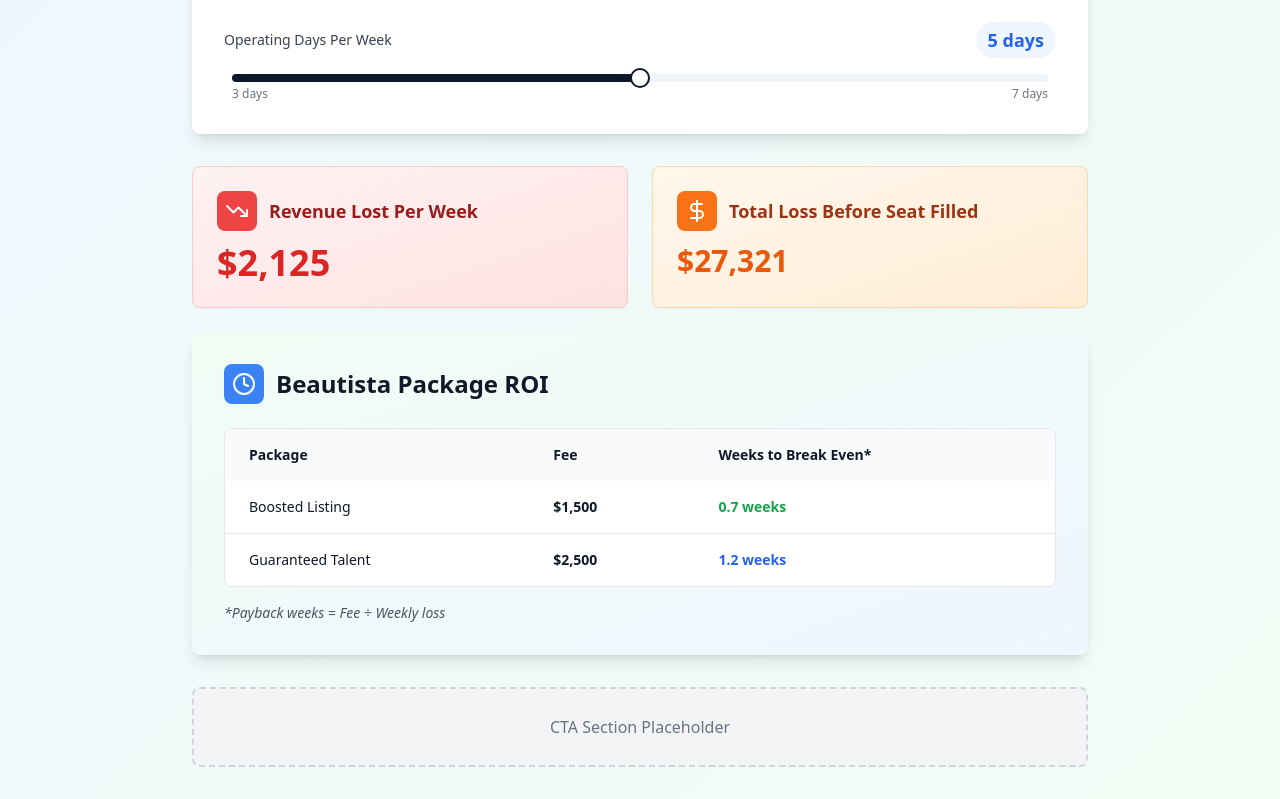
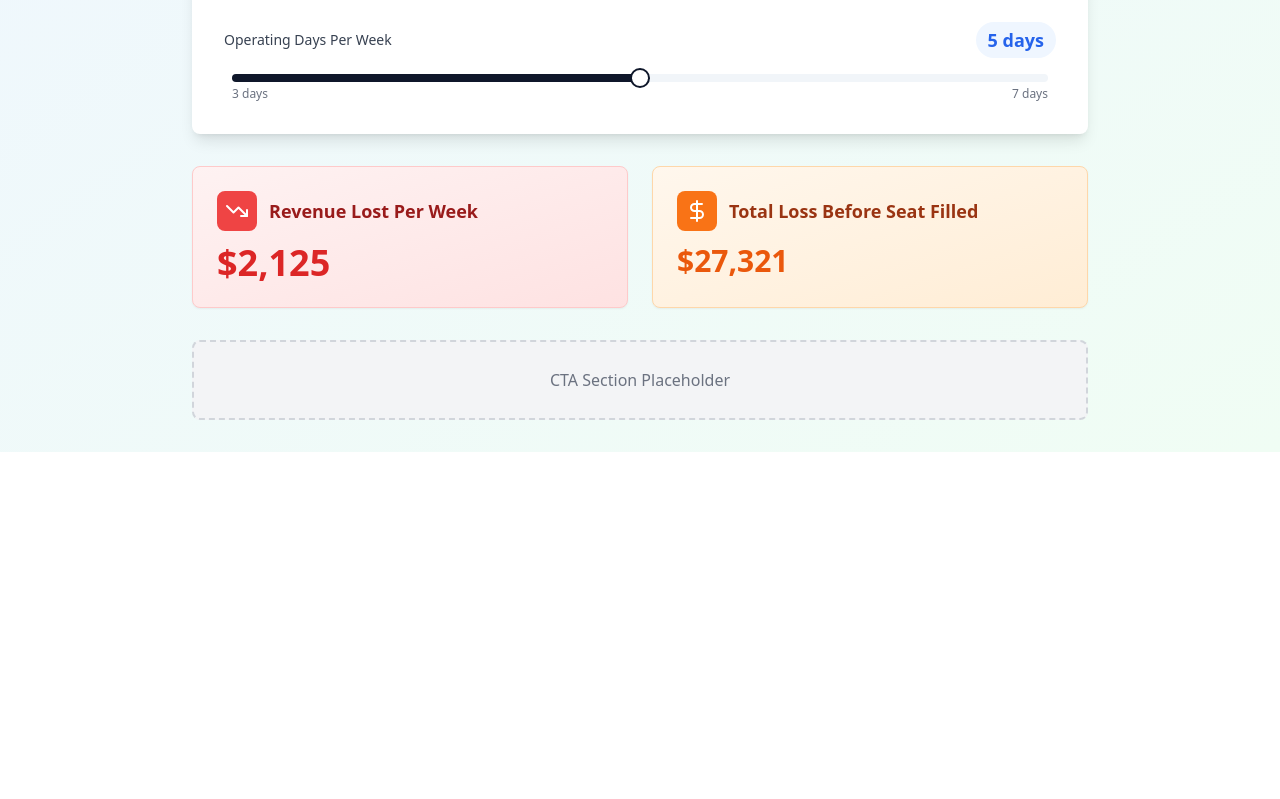
Before and after one commit to joncaldwell90/chair-loss-calculator-roi, a React (Vite) app: page / in a window 1280 px wide. Shown: the part 430-1229 px from the top of the page. After the commit the page ends 882 px from the top, so only its background shows below. Built offline with nearby package versions, Linux system fonts and the light colour scheme.

Commit message:
Remove Beautista Package ROI section
Removes the Beautista Package ROI section from the results display, as requested.

```diff
--- a/src/components/Calculator.tsx
+++ b/src/components/Calculator.tsx
@@ -16,25 +16,16 @@ const Calculator = () => {
   const [weeklyRevPerChair, setWeeklyRevPerChair] = useState(0);
   const [lostRevPerWeek, setLostRevPerWeek] = useState(0);
   const [cumulativeLoss, setCumulativeLoss] = useState(0);
-  const [breakEvenBoosted, setBreakEvenBoosted] = useState(0);
-  const [breakEvenGuaranteed, setBreakEvenGuaranteed] = useState(0);
-
-  const boostedFee = 1500;
-  const guaranteedFee = 2500;
 
   useEffect(() => {
     // Real-time calculations
     const weeklyRev = avgTicket * clientsPerDay * daysOpen;
     const lostRev = weeklyRev * emptyChairs;
     const cumLoss = lostRev * (daysToFill / 7);
-    const breakEvenB = lostRev > 0 ? boostedFee / lostRev : 0;
-    const breakEvenG = lostRev > 0 ? guaranteedFee / lostRev : 0;
 
     setWeeklyRevPerChair(weeklyRev);
     setLostRevPerWeek(lostRev);
     setCumulativeLoss(cumLoss);
-    setBreakEvenBoosted(breakEvenB);
-    setBreakEvenGuaranteed(breakEvenG);
   }, [avgTicket, clientsPerDay, emptyChairs, daysOpen, daysToFill]);
 
   const handleInputChange = (field: string, value: number) => {
@@ -114,10 +105,6 @@ const Calculator = () => {
       <ResultsDisplay
         lostRevPerWeek={lostRevPerWeek}
         cumulativeLoss={cumulativeLoss}
-        breakEvenBoosted={breakEvenBoosted}
-        breakEvenGuaranteed={breakEvenGuaranteed}
-        boostedFee={boostedFee}
-        guaranteedFee={guaranteedFee}
       />
 
       {/* CTA Placeholder */}
--- a/src/components/ResultsDisplay.tsx
+++ b/src/components/ResultsDisplay.tsx
@@ -1,23 +1,15 @@
 
 import { Card } from "@/components/ui/card";
-import { DollarSign, TrendingDown, Clock } from "lucide-react";
+import { DollarSign, TrendingDown } from "lucide-react";
 
 interface ResultsDisplayProps {
   lostRevPerWeek: number;
   cumulativeLoss: number;
-  breakEvenBoosted: number;
-  breakEvenGuaranteed: number;
-  boostedFee: number;
-  guaranteedFee: number;
 }
 
 const ResultsDisplay = ({
   lostRevPerWeek,
   cumulativeLoss,
-  breakEvenBoosted,
-  breakEvenGuaranteed,
-  boostedFee,
-  guaranteedFee,
 }: ResultsDisplayProps) => {
   const formatCurrency = (amount: number) => {
     return new Intl.NumberFormat('en-US', {
@@ -26,10 +18,6 @@ const ResultsDisplay = ({
       minimumFractionDigits: 0,
       maximumFractionDigits: 0,
     }).format(amount);
-  };
-
-  const formatWeeks = (weeks: number) => {
-    return weeks.toFixed(1);
   };
 
   return (
@@ -60,48 +48,6 @@ const ResultsDisplay = ({
           </p>
         </Card>
       </div>
-
-      {/* Beautista Package Comparison */}
-      <Card className="p-8 bg-gradient-to-br from-green-50 to-blue-50 border-0 shadow-lg">
-        <div className="flex items-center space-x-3 mb-6">
-          <div className="p-2 bg-blue-500 rounded-lg">
-            <Clock className="h-6 w-6 text-white" />
-          </div>
-          <h3 className="text-2xl font-semibold text-gray-900">Beautista Package ROI</h3>
-        </div>
-
-        <div className="overflow-hidden rounded-lg border border-gray-200">
-          <table className="w-full">
-            <thead className="bg-gray-50">
-              <tr>
-                <th className="px-6 py-4 text-left text-sm font-semibold text-gray-900">Package</th>
-                <th className="px-6 py-4 text-left text-sm font-semibold text-gray-900">Fee</th>
-                <th className="px-6 py-4 text-left text-sm font-semibold text-gray-900">Weeks to Break Even*</th>
-              </tr>
-            </thead>
-            <tbody className="bg-white divide-y divide-gray-200">
-              <tr className="hover:bg-green-50 transition-colors duration-200">
-                <td className="px-6 py-4 text-sm font-medium text-gray-900">Boosted Listing</td>
-                <td className="px-6 py-4 text-sm text-gray-900 font-semibold">{formatCurrency(boostedFee)}</td>
-                <td className="px-6 py-4 text-sm font-bold text-green-600">
-                  {formatWeeks(breakEvenBoosted)} weeks
-                </td>
-              </tr>
-              <tr className="hover:bg-blue-50 transition-colors duration-200">
-                <td className="px-6 py-4 text-sm font-medium text-gray-900">Guaranteed Talent</td>
-                <td className="px-6 py-4 text-sm text-gray-900 font-semibold">{formatCurrency(guaranteedFee)}</td>
-                <td className="px-6 py-4 text-sm font-bold text-blue-600">
-                  {formatWeeks(breakEvenGuaranteed)} weeks
-                </td>
-              </tr>
-            </tbody>
-          </table>
-        </div>
-
-        <p className="text-sm text-gray-600 mt-4 italic">
-          *Payback weeks = Fee ÷ Weekly loss
-        </p>
-      </Card>
     </div>
   );
 };
```
